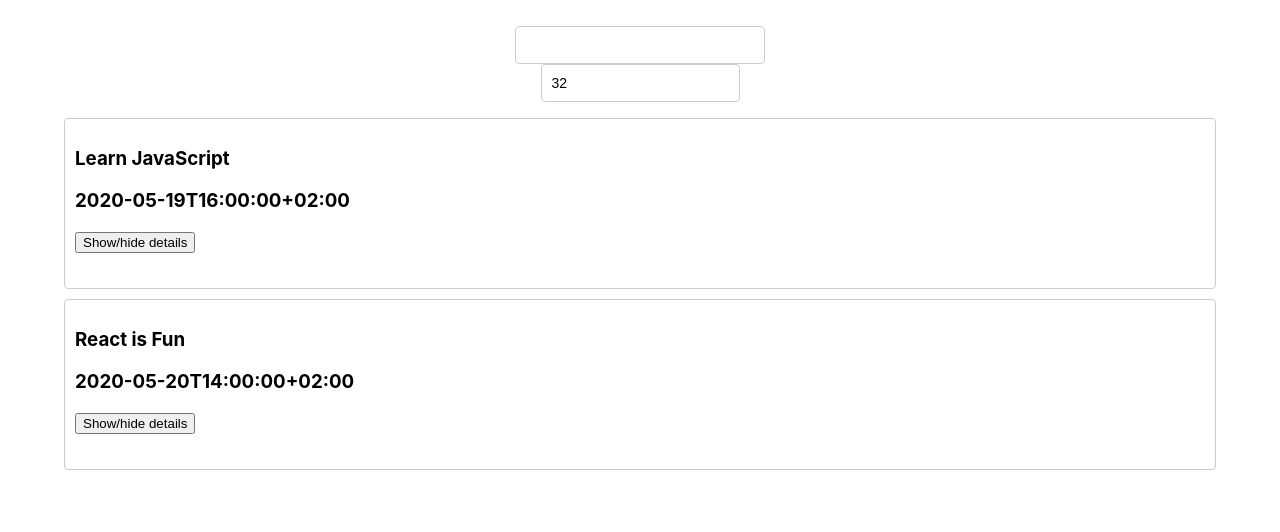
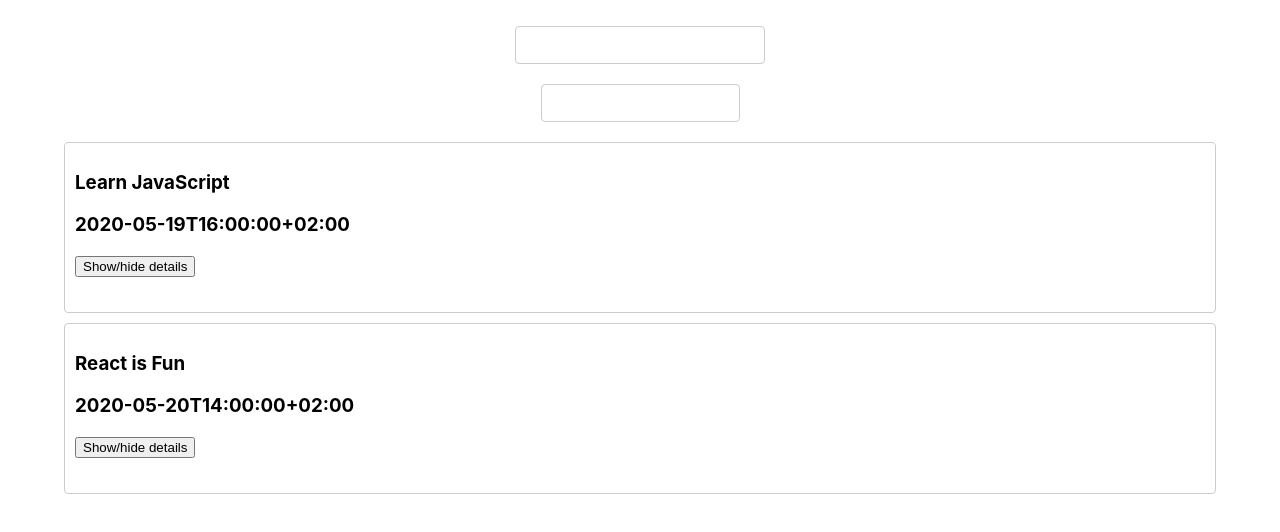
Before and after one commit to Nick-Dalby/Meet-App, a React (Create React App) app: page / in a window 1280 px wide. Shown: the top 532 px of the page. Built offline with nearby package versions, Linux system fonts and the light colour scheme.

Commit message:
recieve props and pass onChange back

```diff
--- a/src/NumberOfEvents.jsx
+++ b/src/NumberOfEvents.jsx
@@ -1,21 +1,18 @@
 import React, { Component } from 'react'
 
 export class NumberOfEvents extends Component {
-  state = {
-    numberOfEvents: 32,
-  }
 
   handleChange = (event) => {
-    this.setState({ numberOfEvents: event.target.value })
+    this.props.handleEventNumberChange(event.target.value);
   }
 
   render() {
     return (
-      <div>
+      <div className='numberOfEvents'>
           <input
           className="number-of-events-input"
           type="number"
-          value={this.state.numberOfEvents}
+          value={this.props.numberOfEvents}
           onChange={this.handleChange}
         />
       </div>
```
